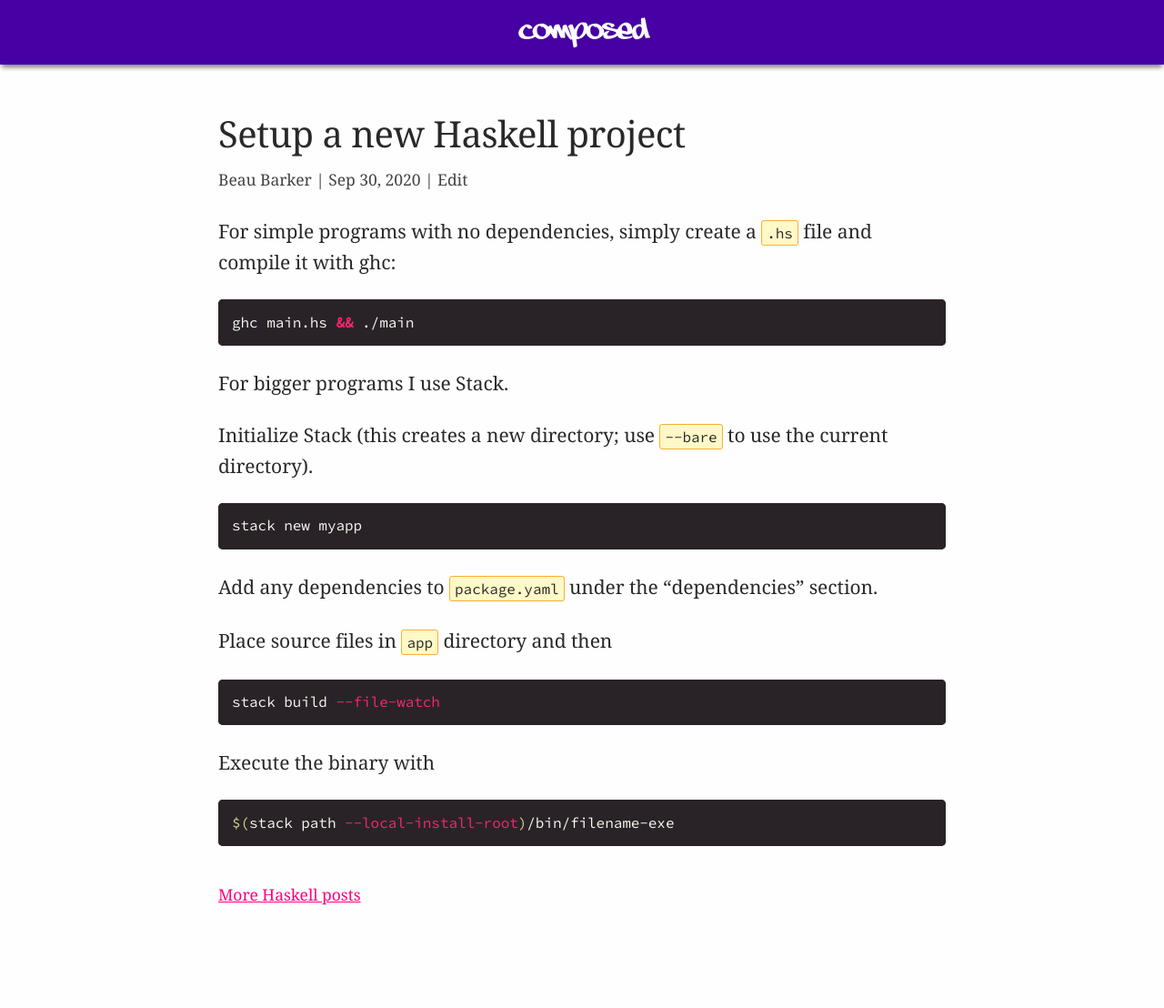
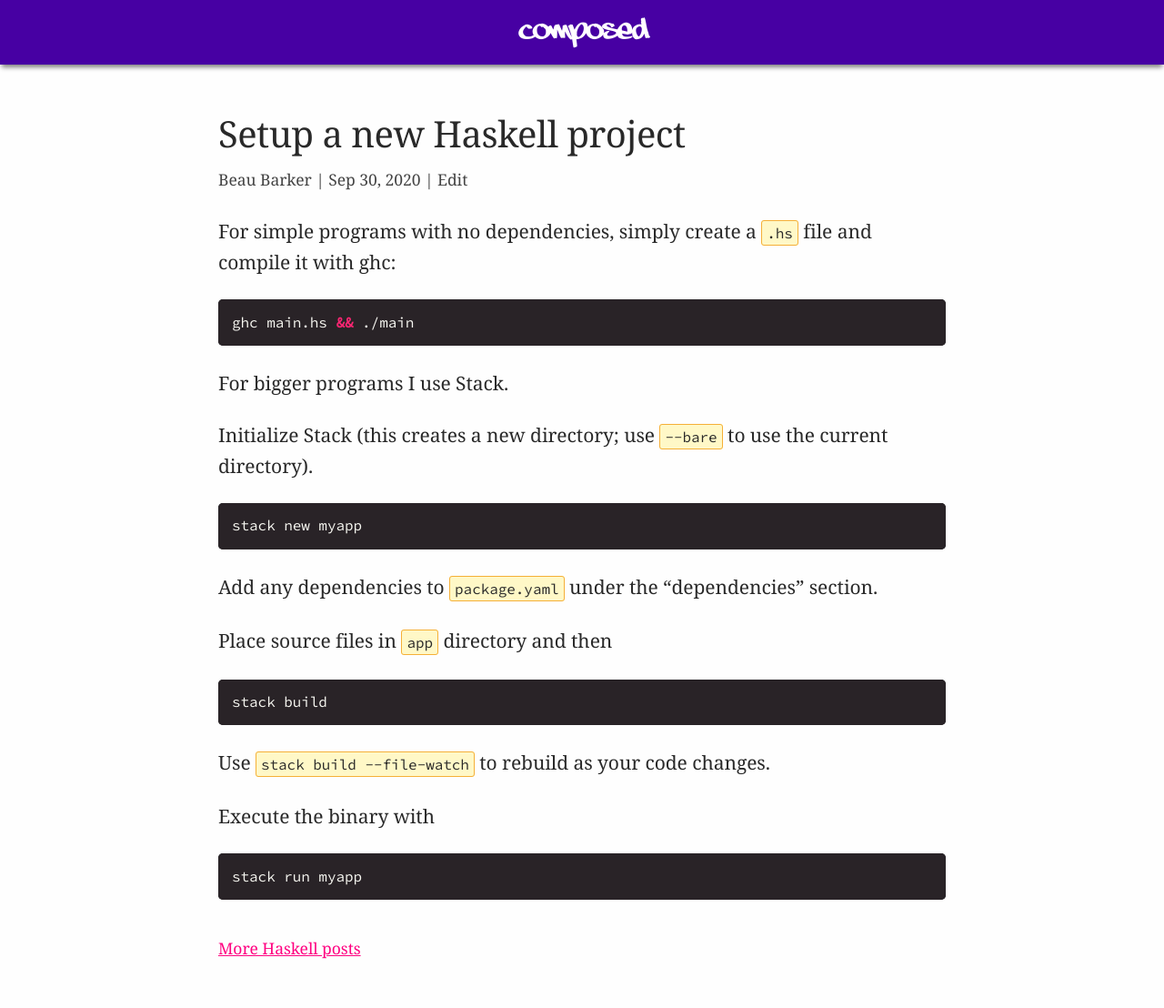
Before and after one commit to explodinglabs/explodinglabs.github.io, a Jekyll site: the page built from docs/_posts/haskell/2020-09-30-setup-haskell-project.markdown, in a window 1280 px wide. Shown: the whole page at 91% size. Built offline with Jekyll 4.4.1, drawn with Linux system fonts in a browser that asks for light colours; before the commit the page ends 1049 px from its top, so only the background shows below that.

Commit message:
Adjust setup haskell project post

````diff
--- a/docs/_posts/haskell/2020-09-30-setup-haskell-project.markdown
+++ b/docs/_posts/haskell/2020-09-30-setup-haskell-project.markdown
@@ -23,10 +23,12 @@ Add any dependencies to `package.yaml` under the "dependencies" section.
 
 Place source files in `app` directory and then
 ```sh
-stack build --file-watch
+stack build
 ```
+
+Use `stack build --file-watch` to rebuild as your code changes.
 
 Execute the binary with
 ```sh
-$(stack path --local-install-root)/bin/filename-exe
+stack run myapp
 ```
````
